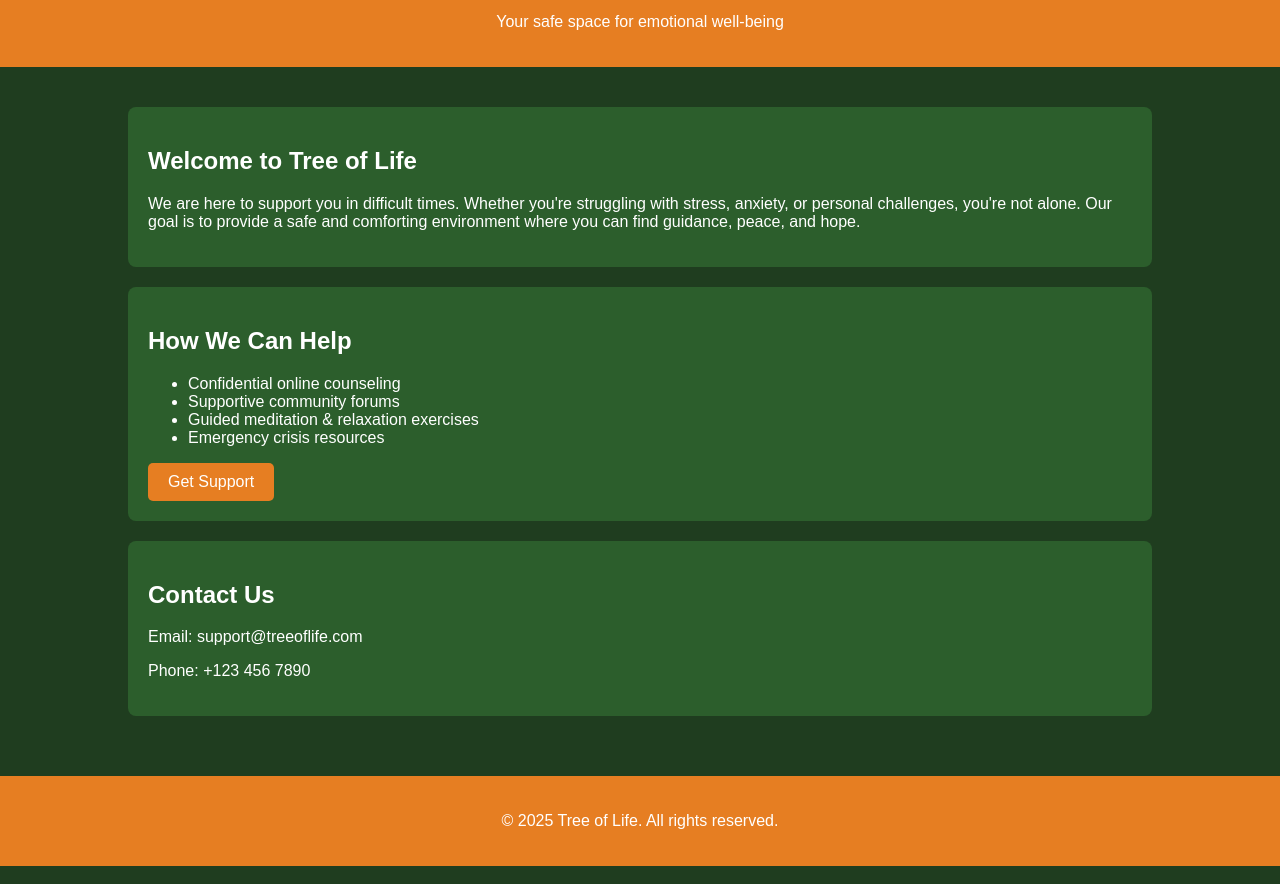
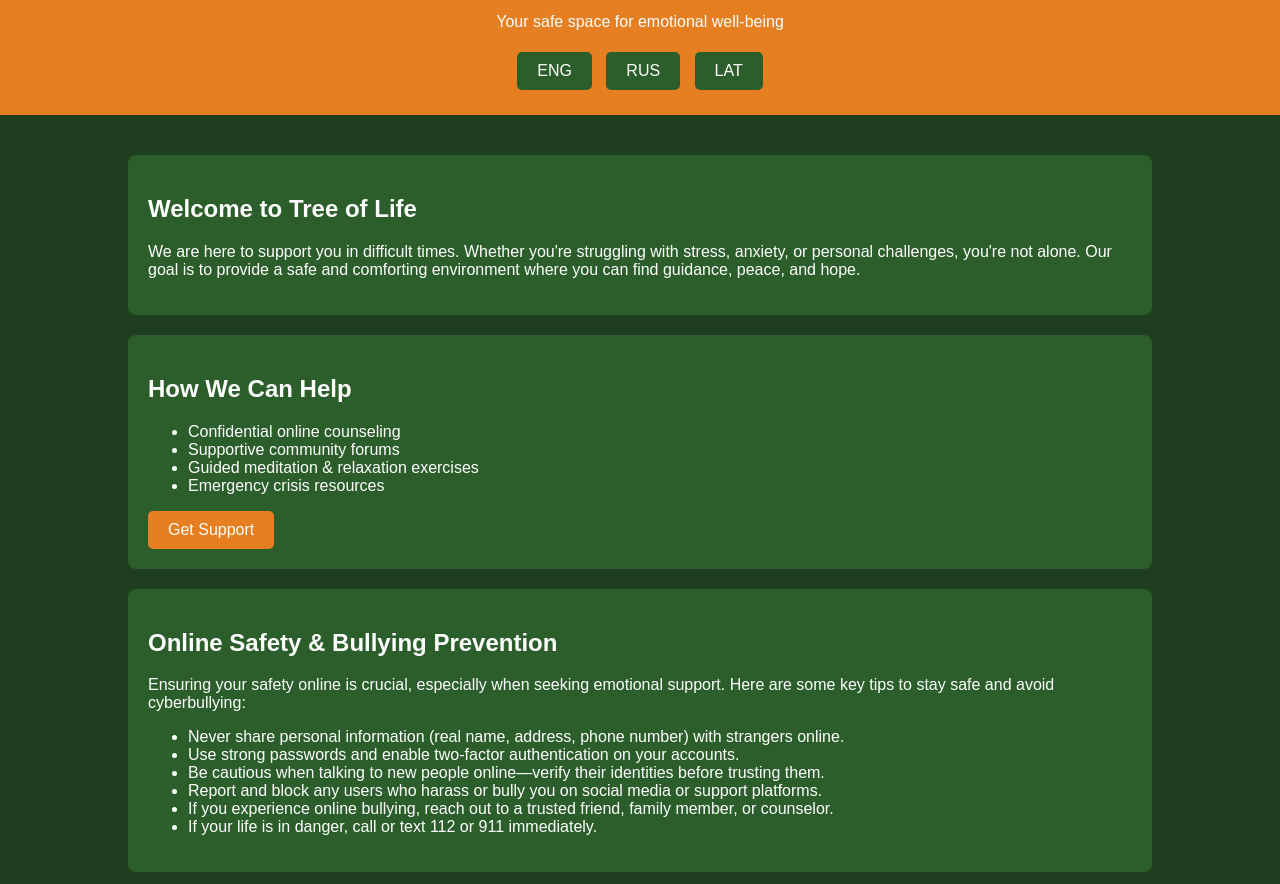
Before and after one commit to treeoflife658/support, a plain HTML site: page index.html in a window 1280 px wide. Shown: the part 68-952 px from the top of the page. Drawn offline with Linux system fonts and the light colour scheme.

Commit message:
Update index.html

```diff
--- a/index.html
+++ b/index.html
@@ -21,12 +21,29 @@
             margin: 0;
             font-size: 2.5em;
         }
-        .container {
+        .lang-selection {
+            margin-top: 10px;
+        }
+        .lang-btn {
+            background-color: #2c5e2c;
+            color: white;
+            border: none;
+            padding: 10px 20px;
+            margin: 5px;
+            font-size: 1em;
+            cursor: pointer;
+            border-radius: 5px;
+            transition: background 0.3s;
+        }
+        .lang-btn:hover {
+            background-color: #3b7a3b;
+        }
+        main {
             width: 80%;
             margin: auto;
             padding: 20px;
         }
-        .section {
+        section {
             background-color: #2c5e2c;
             padding: 20px;
             margin: 20px 0;
@@ -39,6 +56,7 @@
             padding: 10px 20px;
             text-decoration: none;
             border-radius: 5px;
+            transition: background 0.3s;
         }
         .btn:hover {
             background-color: #d35400;
@@ -53,18 +71,37 @@
 </head>
 <body>
 
+<!-- Start of Tawk.to Script -->
+<script type="text/javascript">
+var Tawk_API=Tawk_API||{}, Tawk_LoadStart=new Date();
+(function(){
+    var s1=document.createElement("script"),s0=document.getElementsByTagName("script")[0];
+    s1.async=true;
+    s1.src='https://embed.tawk.to/679a8cac3a8427326076f3ef/1iiprb14d';
+    s1.charset='UTF-8';
+    s1.setAttribute('crossorigin','*');
+    s0.parentNode.insertBefore(s1,s0);
+})();
+</script>
+<!-- End of Tawk.to Script -->
+
 <header>
     <h1>Tree of Life</h1>
     <p>Your safe space for emotional well-being</p>
+    <div class="lang-selection">
+        <button class="lang-btn">ENG</button>
+        <button class="lang-btn">RUS</button>
+        <button class="lang-btn">LAT</button>
+    </div>
 </header>
 
-    <div class="container">
-        <section class="section">
+<main>
+    <section>
         <h2>Welcome to Tree of Life</h2>
         <p>We are here to support you in difficult times. Whether you're struggling with stress, anxiety, or personal challenges, you're not alone. Our goal is to provide a safe and comforting environment where you can find guidance, peace, and hope.</p>
     </section>
 
-        <section class="section">
+    <section>
         <h2>How We Can Help</h2>
         <ul>
             <li>Confidential online counseling</li>
@@ -75,12 +112,25 @@
         <a href="#" class="btn">Get Support</a>
     </section>
 
-        <section class="section">
+    <section>
+        <h2>Online Safety & Bullying Prevention</h2>
+        <p>Ensuring your safety online is crucial, especially when seeking emotional support. Here are some key tips to stay safe and avoid cyberbullying:</p>
+        <ul>
+            <li>Never share personal information (real name, address, phone number) with strangers online.</li>
+            <li>Use strong passwords and enable two-factor authentication on your accounts.</li>
+            <li>Be cautious when talking to new people online—verify their identities before trusting them.</li>
+            <li>Report and block any users who harass or bully you on social media or support platforms.</li>
+            <li>If you experience online bullying, reach out to a trusted friend, family member, or counselor.</li>
+            <li>If your life is in danger, call or text 112 or 911 immediately.</li>
+        </ul>
+    </section>
+
+    <section>
         <h2>Contact Us</h2>
-            <p>Email: support@treeoflife.com</p>
-            <p>Phone: +123 456 7890</p>
+        <p>Email: <a href="mailto:support@treeoflife.com" style="color: #fff;">support@treeoflife.com</a></p>
+        <p>Phone: <a href="tel:+1234567890" style="color: #fff;">+123 456 7890</a></p>
     </section>
-    </div>
+</main>
 
 <footer>
     <p>&copy; 2025 Tree of Life. All rights reserved.</p>
```
Lines whose indentation alone changed are shown as unchanged.
